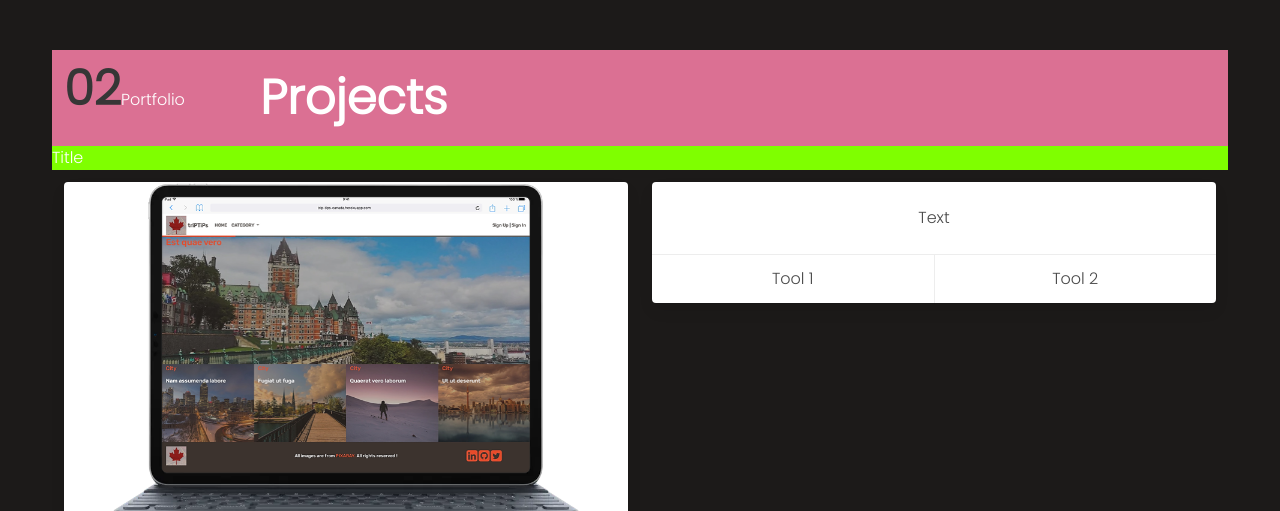
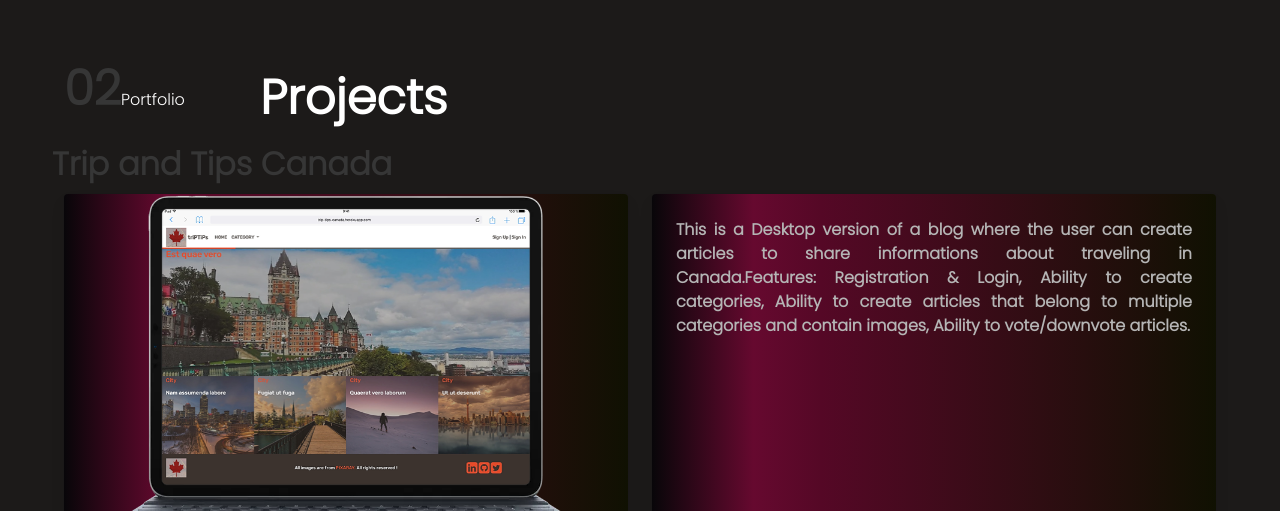
Before and after one commit to brugobi/-Personal-Portfolio-JS, a website built with webpack: page src/index.html in a window 1280 px wide. Shown: the part 888-1399 px from the top of the page. Built offline with nearby package versions, Linux system fonts and the light colour scheme; files whose address does not match are found by name.

Commit message:
add style to the project section

```diff
--- a/src/index.html
+++ b/src/index.html
@@ -78,18 +78,18 @@
   <section class="section">
     <a name="project"></a>
     <div class="container">
-      <div class="columns" style="background-color: palevioletred;">
+      <div class="columns">
         <div class="column is-2"><span class="is-size-1 title">02</span><span>Portfolio</span></div>
         <div class="column">
           <p class="is-size-1 has-text-weight-bold">Projects</p>
         </div>
       </div>
-      <div class="columns" style="background-color: chartreuse;">
-        <h1>Title</h1>
+      <div class="columns">
+        <h1 class="title">Trip and Tips Canada</h1>
       </div>
       <div class="columns">
         <div class="column">
-          <div class="card">
+          <div class="card card-img">
             <div class="card-image has-text-centered px-6">
               <img src="./trip.jpg" alt="trip">
             </div>
@@ -104,9 +104,10 @@
           </div>
         </div>
         <div class="column">
-          <div class="card">
-            <div class="card-content has-text-centered">
-              <p>Text</p>
+          <div class="card card-img">
+            <div class="card-content has-text-centered has-text-grey-light has-text-justified has-text-weight-bold">
+              <p>This is a Desktop version of a blog where the user can create articles to share informations about traveling in Canada.Features: Registration & Login, Ability to create categories, Ability to create articles that belong to multiple categories and contain images, Ability to vote/downvote articles.
+              </p>
             </div>
             <div class="card-footer">
               <p class="card-footer-item">
@@ -119,9 +120,9 @@
           </div>
         </div>
       </div>
-      <div class="columns" style="background-color: chartreuse;">
-        <div>Prev</div>
-        <div>Next</div>
+      <div class="columns div-name">
+        <div><i class="fas fa-arrow-left"></i>&nbsp;&nbsp;Previous project</div>
+        <div>Next project&nbsp;&nbsp;<i class="fas fa-arrow-right"></i></div>
       </div>
     </div>
   </section>
--- a/src/index.js
+++ b/src/index.js
@@ -1,6 +1,7 @@
+/* eslint-disable no-unused-vars */
 import './styles.scss';
-// eslint-disable-next-line no-unused-vars
 import Trip from './assets/images/trip.jpg';
+import Background from './assets/images/project.png';
 
 const bugerIcon = document.querySelector('#burger');
 const navbarMenu = document.querySelector('#nav-links');
--- a/src/styles.scss
+++ b/src/styles.scss
@@ -110,3 +110,25 @@ section {
 .btn-resume-div {
   padding-top: 100px;
 }
+
+.card-img {
+  background: rgb(109, 16, 116);
+  background:
+    linear-gradient(
+      90deg,
+      rgba(109, 16, 116, 1) 0%,
+      rgba(13, 6, 17, 1) 0%,
+      rgba(29, 66, 161, 1) 0%,
+      rgba(93, 25, 149, 1) 0%,
+      rgba(8, 6, 9, 1) 0%,
+      rgba(102, 9, 47, 1) 18%,
+      rgba(85, 8, 38, 1) 30%,
+      rgba(16, 17, 2, 1) 100%,
+      rgba(48, 154, 235, 1) 100%,
+      rgba(0, 212, 255, 1) 100%
+    );
+}
+
+.card-content {
+  min-height: 40vh;
+}
```
